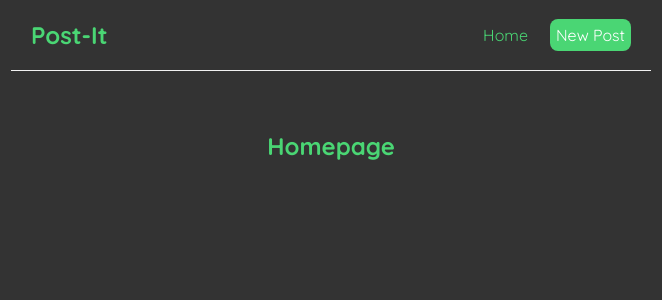
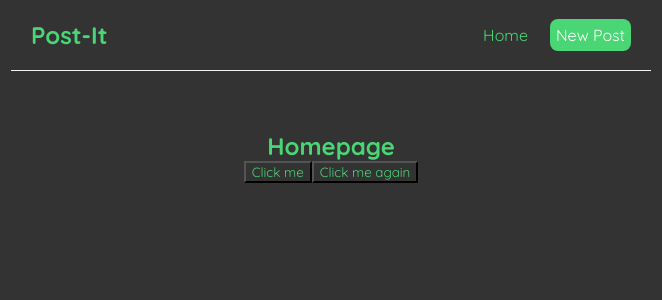
Before and after one commit to Cyrillo46/post-it, a React (Vite) app: page / in a window 1280 px wide. Shown: the top 300 px of the page, without its empty margins (309-971 px from the left). Built offline with nearby package versions, Linux system fonts and the light colour scheme.

Commit message:
practicing handle click

```diff
--- a/src/Home.jsx
+++ b/src/Home.jsx
@@ -1,7 +1,19 @@
 const Home = () => {
+  const handleClick = (e) => {
+    console.log("hello world", e);
+  };
+
+  const handleClickAgain = (name, e) => {
+    console.log("hello " + name, e.target);
+  };
+
   return (
     <div className="home">
       <h2>Homepage</h2>
+      <button onClick={handleClick}>Click me</button>
+      <button onClick={(e) => handleClickAgain("mike", e)}>
+        Click me again
+      </button>
     </div>
   );
 };
```
